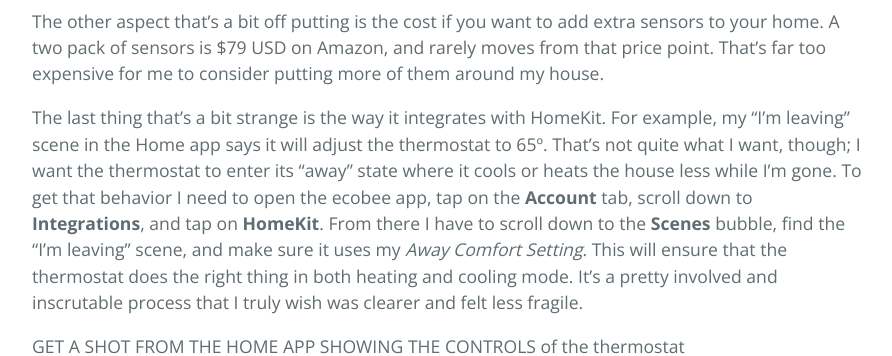
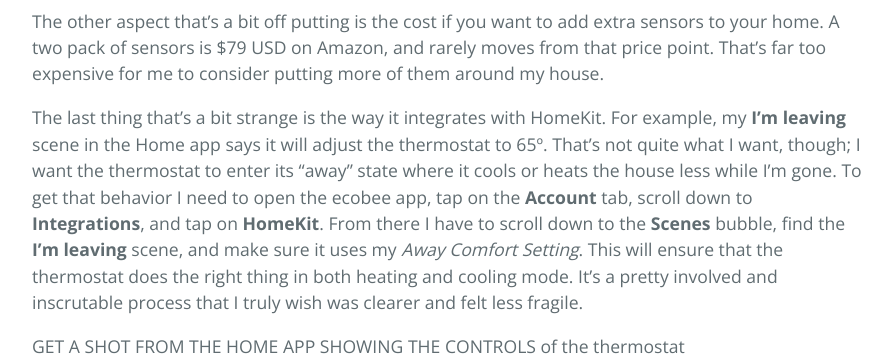
Before and after one commit to MrRooni/homekitbuilds, a Jekyll site: the page built from _posts/2021-05-08-ecobee4-smartthermostat-with-voice-control.md, in a window 1280 px wide and 1400 px high, scrolled down 3220 px, cut to the strip 155-511 px from the top of the window. Shown: the whole strip, without its empty margins (192-1084 px from the left). Built offline with Jekyll 4.4.1, drawn with Linux system fonts in a browser that asks for light colours; some of the changed text lies outside the part shown.

Commit message:
More edits

```diff
--- a/_posts/2021-05-08-ecobee4-smartthermostat-with-voice-control.md
+++ b/_posts/2021-05-08-ecobee4-smartthermostat-with-voice-control.md
@@ -52,7 +52,7 @@
 
 The other aspect that’s a bit off putting is the cost if you want to add extra sensors to your home. A two pack of sensors is $79 USD on Amazon, and rarely moves from that price point. That’s far too expensive for me to consider putting more of them around my house.
 
-The last thing that’s a bit strange is the way it integrates with HomeKit. For example, my “I’m leaving” scene in the Home app says it will adjust the thermostat to 65º. That’s not quite what I want, though; I want the thermostat to enter its "away" state where it cools or heats the house less while I'm gone. To get that behavior I need to open the ecobee app, tap on the **Account** tab, scroll down to **Integrations**, and tap on **HomeKit**. From there I have to scroll down to the **Scenes** bubble, find the “I’m leaving” scene, and make sure it uses my _Away Comfort Setting_. This will ensure that the thermostat does the right thing in both heating and cooling mode. It’s a pretty involved and inscrutable process that I truly wish was clearer and felt less fragile.
+The last thing that’s a bit strange is the way it integrates with HomeKit. For example, my **I’m leaving** scene in the Home app says it will adjust the thermostat to 65º. That’s not quite what I want, though; I want the thermostat to enter its "away" state where it cools or heats the house less while I'm gone. To get that behavior I need to open the ecobee app, tap on the **Account** tab, scroll down to **Integrations**, and tap on **HomeKit**. From there I have to scroll down to the **Scenes** bubble, find the **I’m leaving** scene, and make sure it uses my _Away Comfort Setting_. This will ensure that the thermostat does the right thing in both heating and cooling mode. It’s a pretty involved and inscrutable process that I truly wish was clearer and felt less fragile.
 
 
 GET A SHOT FROM THE HOME APP SHOWING THE CONTROLS of the thermostat
@@ -62,7 +62,7 @@
 
 ## Automations With This Device
 
-Being my first ever HomeKit accessory, I didn’t quite grasp how to set it up within the Home app. For the longest time I had a single accessory named “ecobee” in a room in my Home that was named “House”. Today, though, I have a “Thermostat” in my “Front Hallway”. I have the remote sensor in my Upstairs Hallway where it shows up as two named sensors: “Temperature” and “Motion”.
+Being my first ever HomeKit accessory, I didn’t quite grasp how to set it up within the Home app. For the longest time I had a single accessory named **ecobee** in a room in my Home that was named **House**. Today, though, I have a **Thermostat** in my **Front Hallway**. I have the remote sensor in my Upstairs Hallway where it shows up as two named sensors: **Temperature** and **Motion**.
 
 All told the ecobee thermostat adds three different sensors in the Home app:
 
@@ -85,11 +85,11 @@
 The automations I’ve set up for this thermostat are fairly simple:
 
 * At 10:20 PM every night, my **Goodnight** scene sets, which sets the thermostat to the overnight temperature.
-* When the first person arrives home, the **I’m home** scene sets, which tells the thermostat to resume its schedule. This works particularly well in case we come home late at night. The ecobee doesn’t start heating or cooling, it just resumes its schedule - even if that’s the overnight one.
+* When the first person arrives home, the **I’m home** scene sets, which tells the thermostat to resume its schedule. This works particularly well in case we come home late at night. The ecobee doesn’t start heating or cooling, it just resumes its schedule – even if that’s the overnight one.
 * When the last person leaves, the **I’m leaving** scene sets, which sets the ecobee to its Away Comfort Setting.
 * Of course the internal schedule I’ve set on the ecobee itself, which starts heating or cooling the house at 6:30 in the morning.
 
-For the most part my interaction with the thermostat is completely hands off. It does what I need it to do when I need it to do it. Occasionally, especially around the change in seasons, I find myself turning the heat on and off based on the high and low temperatures for the day and sometimes I even do that by saying, “Hey Siri, turn off the thermostat.”
+For the most part my interaction with the thermostat is completely hands off. It does what I need it to do when I need it to do it. Occasionally, especially around the change in seasons, I find myself turning the heat on and off based on the high and low temperatures for the day and sometimes I even do that by saying, **Hey Siri, turn off the thermostat.**
 
 ## Wrapping It Up
 
```
